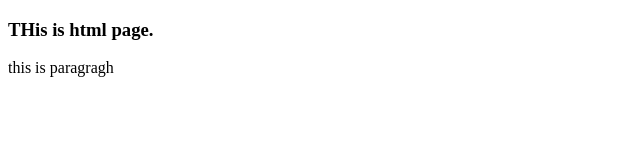
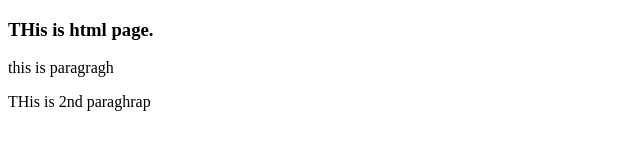
Before and after one commit to rohit3811/git-test, a plain HTML site: page index.html in a window 1280 px wide. Shown: the whole page, without its empty margins (0-640 px from the left). Drawn offline with Linux system fonts and the light colour scheme.

Commit message:
THird commit

```diff
--- a/index.html
+++ b/index.html
@@ -8,5 +8,6 @@
 <body>
     <h3>THis is html page.</h3>
     <p>this is paragragh</p>
+    <p>THis is 2nd paraghrap</p>
 </body>
 </html>
```
